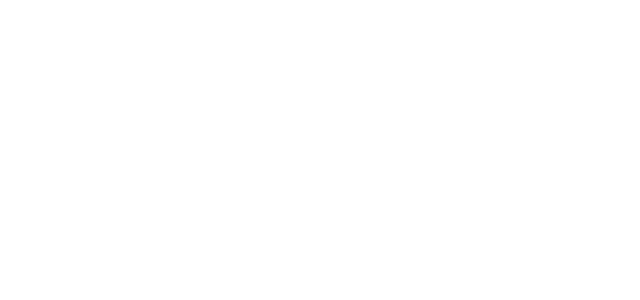
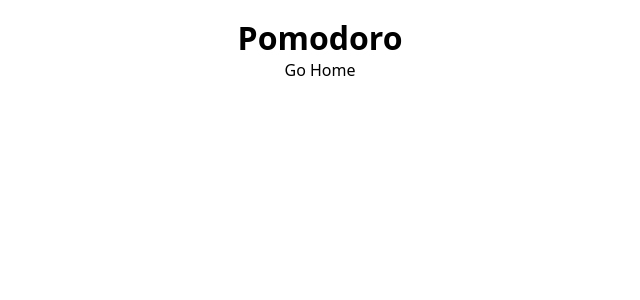
Before and after one commit to andrea-pugliatti/js-training, a React (Vite) app: page /pomodoro in a window 1280 px wide. Before the commit this address had no page. Shown: the top 300 px of the page, without its empty margins (320-960 px from the left). Built offline with nearby package versions, Linux system fonts and the light colour scheme.

Commit message:
Add base page for Pomodoro Timer

```diff
--- a/src/App.jsx
+++ b/src/App.jsx
@@ -4,6 +4,7 @@
 import GuessNumber from "./pages/GuessNumber";
 import Homepage from "./pages/Homepage";
 import OddEven from "./pages/OddEven";
+import Pomodoro from "./pages/Pomodoro";
 import TextConverter from "./pages/TextConverter";
 
 function App() {
@@ -15,6 +16,7 @@
 				<Route path="/text-converter" element={<TextConverter />} />
 				<Route path="/odd-even" element={<OddEven />} />
 				<Route path="/guess-number" element={<GuessNumber />} />
+				<Route path="/pomodoro" element={<Pomodoro />} />
 				<Route path="/citations" element={<Citations />} />
 			</Routes>
 		</BrowserRouter>
--- a/src/index.css
+++ b/src/index.css
@@ -299,3 +299,22 @@
 		margin: 2rem 10rem 2rem 10rem;
 	}
 }
+
+.pomodoro {
+	.title {
+		text-align: center;
+		padding: 1rem;
+
+		a {
+			color: black;
+			text-decoration: none;
+			&:hover {
+				text-decoration: underline;
+			}
+		}
+
+		& > * + * {
+			margin-top: 1rem;
+		}
+	}
+}
--- a/src/pages/Homepage.jsx
+++ b/src/pages/Homepage.jsx
@@ -16,6 +16,9 @@
 			<Link to={"/guess-number"}>
 				<div>Indovina il Numero</div>
 			</Link>
+			<Link to={"/pomodoro"}>
+				<div>Pomodoro</div>
+			</Link>
 			<Link to={"/citations"}>
 				<div>Citazioni</div>
 			</Link>
--- /dev/null
+++ b/src/pages/Pomodoro.jsx
@@ -0,0 +1,14 @@
+import { Link } from "react-router-dom";
+
+export default function Pomodoro() {
+	return (
+		<div className="container">
+			<div className="pomodoro">
+				<div className="title">
+					<h1>Pomodoro</h1>
+					<Link to={"/"}>Go Home</Link>
+				</div>
+			</div>
+		</div>
+	);
+}
```
